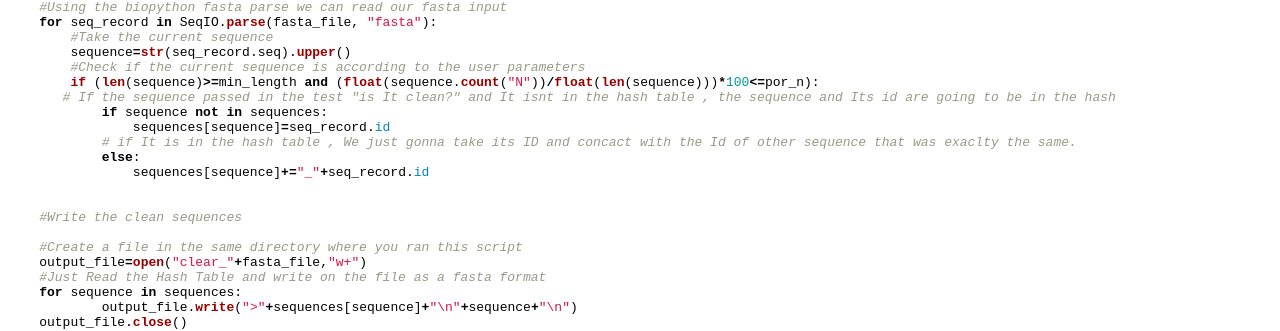
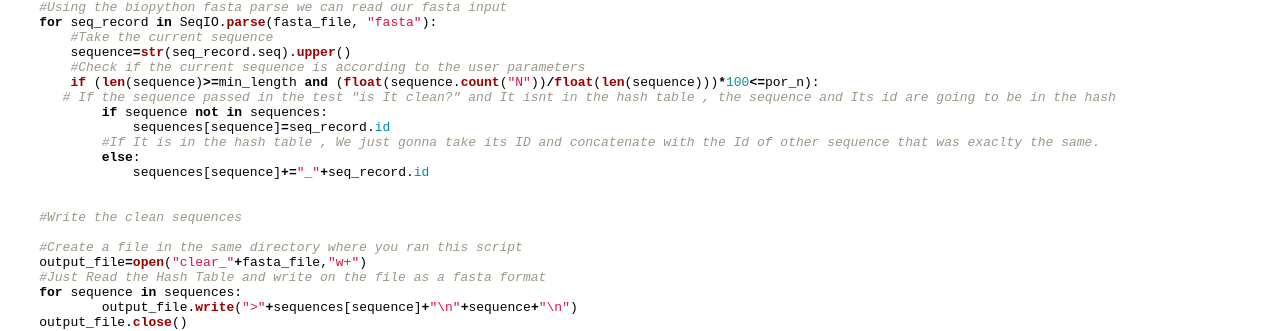
Before and after one commit to biopython/biopython.github.io, a Jekyll site: the page built from wiki/Sequence_Cleaner.md, in a window 1280 px wide. Shown: the part 372-703 px from the top of the page. Built offline with Jekyll 4.4.1, drawn with Linux system fonts in a browser that asks for light colours.

Commit message:
/* Script */

```diff
--- a/wiki/Sequence_Cleaner.md
+++ b/wiki/Sequence_Cleaner.md
@@ -38,7 +38,7 @@ def sequence_cleaner(fasta_file,min_length=0,por_n=100):
        # If the sequence passed in the test "is It clean?" and It isnt in the hash table , the sequence and Its id are going to be in the hash
             if sequence not in sequences:
                 sequences[sequence]=seq_record.id
-            # if It is in the hash table , We just gonna take its ID and concact with the Id of other sequence that was exaclty the same.
+            #If It is in the hash table , We just gonna take its ID and concatenate with the Id of other sequence that was exaclty the same.
             else:
                 sequences[sequence]+="_"+seq_record.id
 
```
Also changed, not shown: 1 other file.
